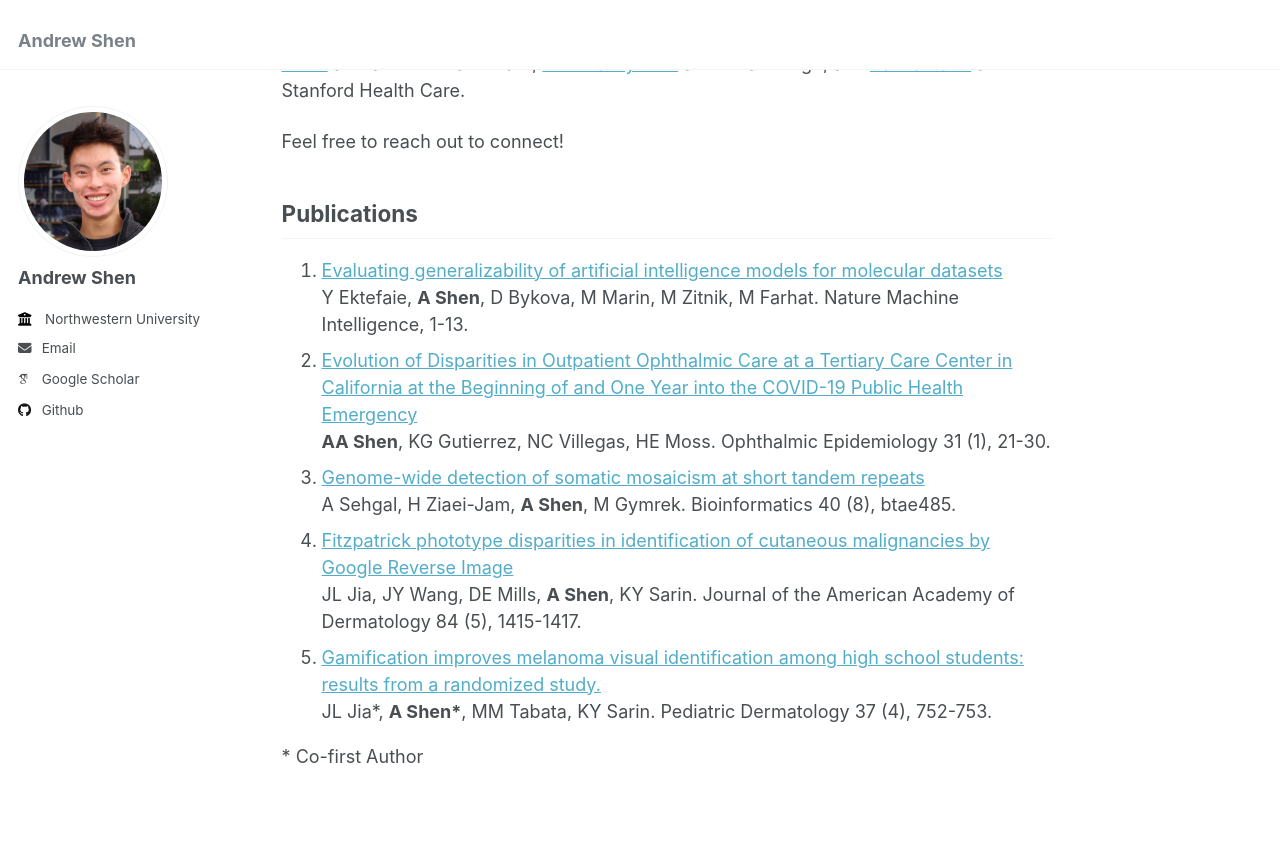
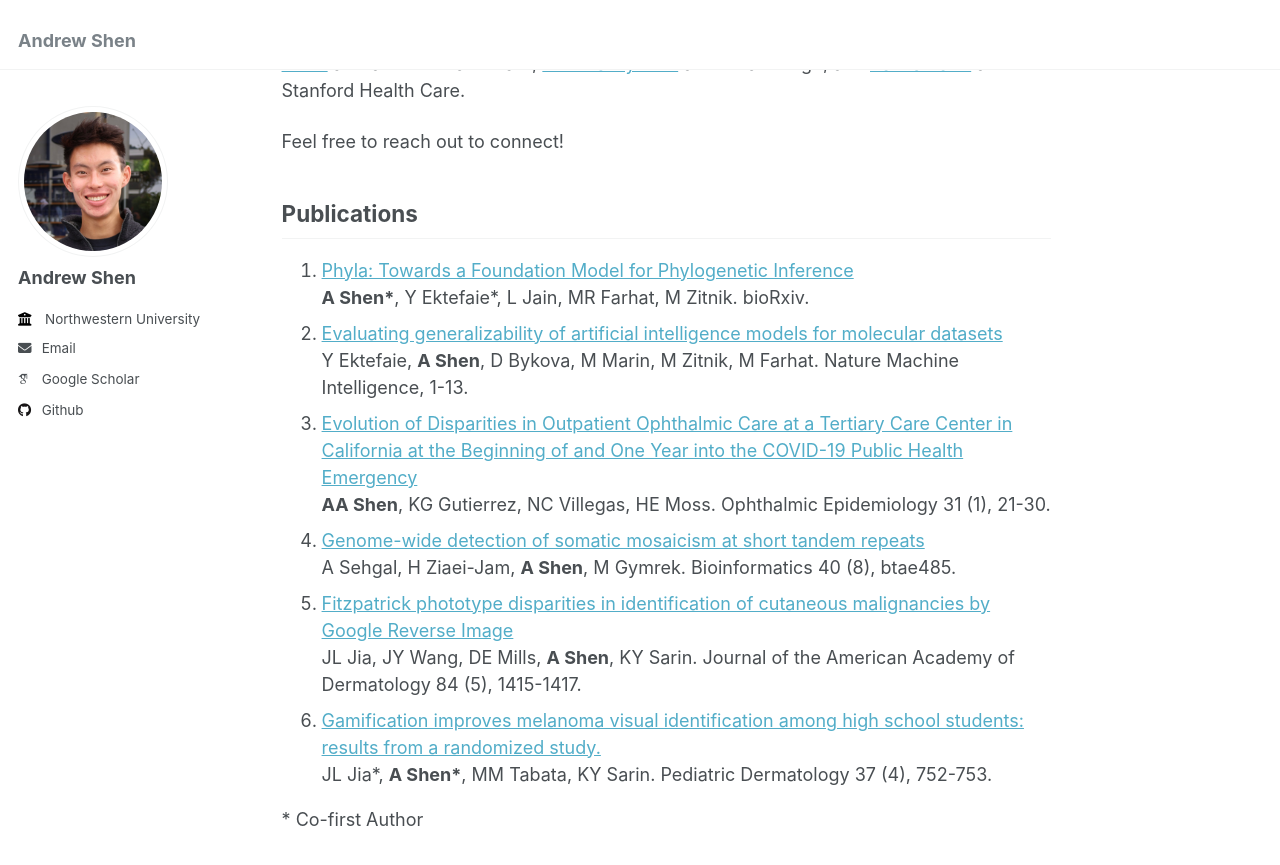
Before and after one commit to andrew7shen/andrew7shen.github.io, a Jekyll site: the page built from _pages/about.md, in a window 1280 px wide and 900 px high, scrolled down 437 px. Shown: the top 865 px of the window. Built offline with Jekyll 4.4.1, drawn with Linux system fonts in a browser that asks for light colours; some web fonts are replaced.

```diff
--- a/_pages/about.md
+++ b/_pages/about.md
@@ -20,15 +20,17 @@ Feel free to reach out to connect!
 
 ## Publications
 
-1. [Evaluating generalizability of artificial intelligence models for molecular datasets](https://www.nature.com/articles/s42256-024-00931-6) \
+1. [Phyla: Towards a Foundation Model for Phylogenetic Inference](https://www.biorxiv.org/content/10.1101/2025.01.17.633626v1.abstract) \
+**A Shen\***, Y Ektefaie\*, L Jain, MR Farhat, M Zitnik. bioRxiv.
+2. [Evaluating generalizability of artificial intelligence models for molecular datasets](https://www.nature.com/articles/s42256-024-00931-6) \
 Y Ektefaie, **A Shen**, D Bykova, M Marin, M Zitnik, M Farhat. Nature Machine Intelligence, 1-13.
-2. [Evolution of Disparities in Outpatient Ophthalmic Care at a Tertiary Care Center in California at the Beginning of and One Year into the COVID-19 Public Health Emergency](https://www.tandfonline.com/doi/abs/10.1080/09286586.2023.2180807) \
+3. [Evolution of Disparities in Outpatient Ophthalmic Care at a Tertiary Care Center in California at the Beginning of and One Year into the COVID-19 Public Health Emergency](https://www.tandfonline.com/doi/abs/10.1080/09286586.2023.2180807) \
 **AA Shen**, KG Gutierrez, NC Villegas, HE Moss. Ophthalmic Epidemiology 31 (1), 21-30.
-3. [Genome-wide detection of somatic mosaicism at short tandem repeats](https://academic.oup.com/bioinformatics/article/40/8/btae485/7723996) \
+4. [Genome-wide detection of somatic mosaicism at short tandem repeats](https://academic.oup.com/bioinformatics/article/40/8/btae485/7723996) \
 A Sehgal, H Ziaei-Jam, **A Shen**, M Gymrek. Bioinformatics 40 (8), btae485.
-4. [Fitzpatrick phototype disparities in identification of cutaneous malignancies by Google Reverse Image](https://www.jaad.org/article/S0190-9622(20)30826-4/fulltext) \
+5. [Fitzpatrick phototype disparities in identification of cutaneous malignancies by Google Reverse Image](https://www.jaad.org/article/S0190-9622(20)30826-4/fulltext) \
 JL Jia, JY Wang, DE Mills, **A Shen**, KY Sarin. Journal of the American Academy of Dermatology 84 (5), 1415-1417.
-5. [Gamification improves melanoma visual identification among high school students: results from a randomized study.](https://onlinelibrary.wiley.com/doi/abs/10.1111/pde.14158) \
+6. [Gamification improves melanoma visual identification among high school students: results from a randomized study.](https://onlinelibrary.wiley.com/doi/abs/10.1111/pde.14158) \
 JL Jia*, **A Shen\***, MM Tabata, KY Sarin. Pediatric Dermatology 37 (4), 752-753.
 
 \* Co-first Author
```
